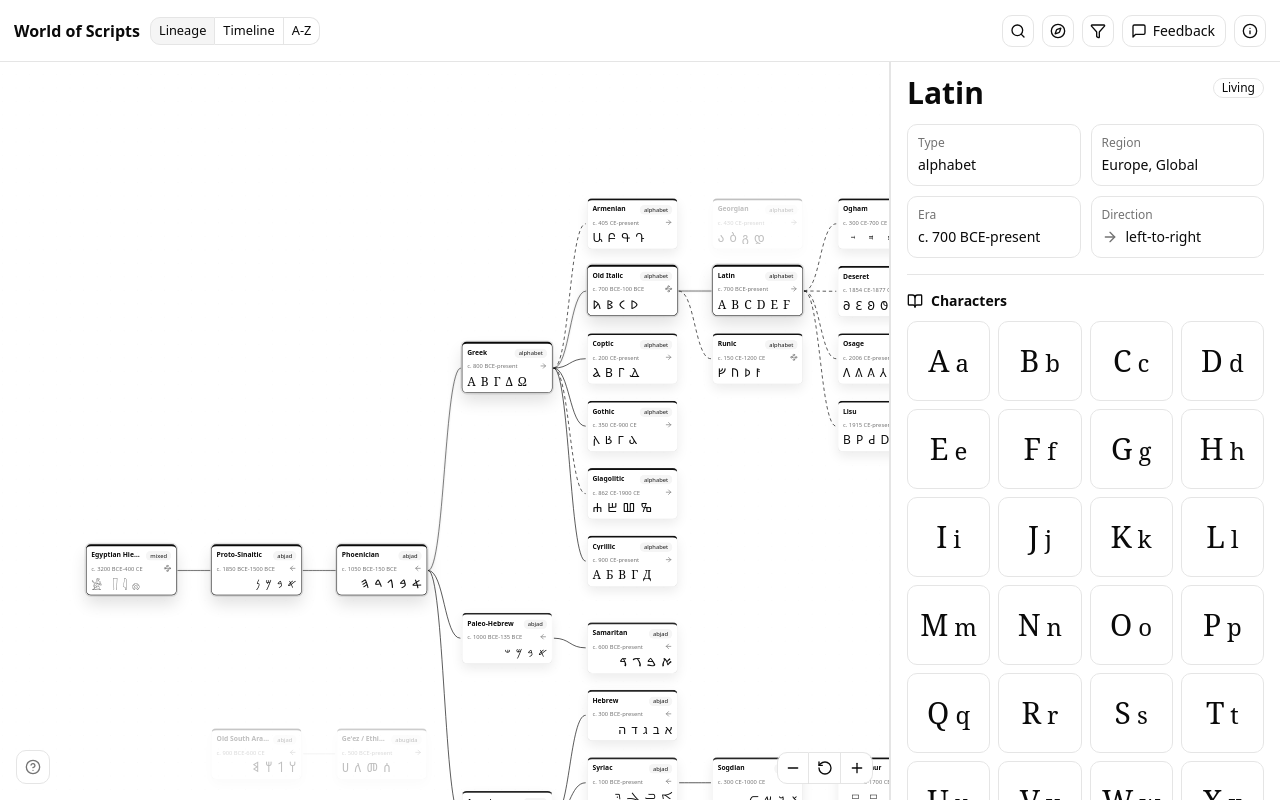
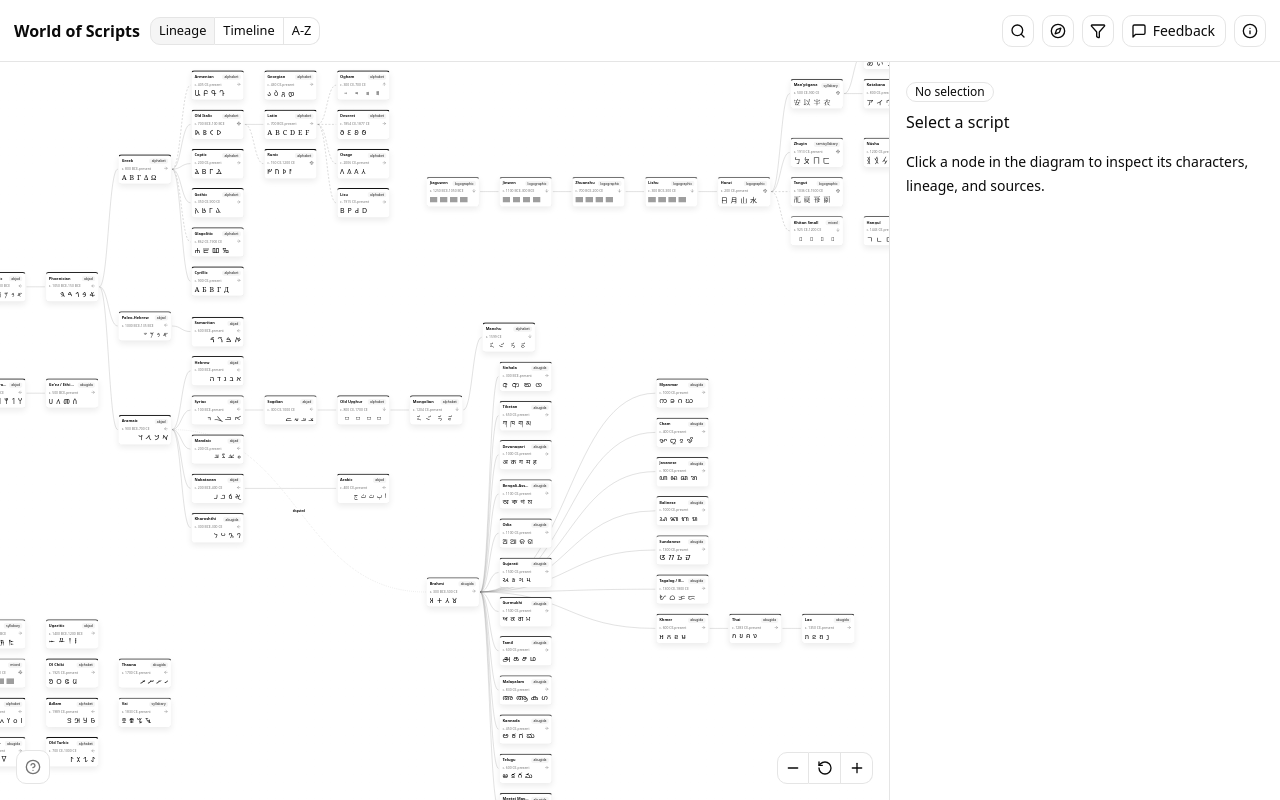
Before and after one commit to sichengchen/world-of-scripts, a React (Vite) app: page / in a window 1280 px wide. Built offline with nearby package versions, Linux system fonts and the light colour scheme; grey boxes are pictures that could not be loaded; a web font is replaced by a local one.

Commit message:
feat: start explorer without default selection

```diff
--- a/src/App.tsx
+++ b/src/App.tsx
@@ -229,11 +229,11 @@ function App() {
 }
 
 function AlphabetWorld() {
-  const [selectedId, setSelectedId] = useState<string | null>('latin')
+  const [selectedId, setSelectedId] = useState<string | null>(null)
   const [query, setQuery] = useState('')
   const [filters, setFilters] = useState<Filters>({ type: 'all', region: 'all', status: 'all' })
   const [viewMode, setViewMode] = useState<ViewMode>('lineage')
-  const [activeTrace, setActiveTrace] = useState<string | null>('latin-path')
+  const [activeTrace, setActiveTrace] = useState<string | null>(null)
   const [filtersOpen, setFiltersOpen] = useState(false)
   const [searchOpen, setSearchOpen] = useState(false)
   const [inspectorExpanded, setInspectorExpanded] = useState(false)
@@ -425,6 +425,11 @@ function AlphabetWorld() {
     if (node.type === 'scriptNode') selectScript(node.id)
   }
 
+  function selectTrace(id: string | null) {
+    setActiveTrace(id)
+    if (id) setSelectedId(null)
+  }
+
   return (
     <main
       className="relative grid h-full min-w-0 grid-rows-[62px_1fr] overflow-hidden bg-background text-foreground max-[1160px]:grid-rows-[112px_1fr] max-[820px]:grid-rows-[1fr]"
@@ -437,7 +442,6 @@ function AlphabetWorld() {
         matchingScripts={matchingScripts}
         query={query}
         searchOpen={searchOpen}
-        setActiveTrace={setActiveTrace}
         setFilters={setFilters}
         setFiltersOpen={setFiltersOpen}
         setQuery={setQuery}
@@ -445,6 +449,7 @@ function AlphabetWorld() {
         setViewMode={setViewMode}
         viewMode={viewMode}
         onSearchSelect={searchSelect}
+        onTraceSelect={selectTrace}
       />
 
       <section
@@ -457,6 +462,7 @@ function AlphabetWorld() {
             edges={graphEdges}
             nodeTypes={nodeTypes}
             onNodeClick={handleNodeClick}
+            onPaneClick={() => setSelectedId(null)}
             fitView
             minZoom={flowMinZoom}
             maxZoom={flowMaxZoom}
@@ -499,9 +505,9 @@ function Toolbar({
   filters,
   filtersOpen,
   matchingScripts,
+  onTraceSelect,
   query,
   searchOpen,
-  setActiveTrace,
   setFilters,
   setFiltersOpen,
   setQuery,
@@ -514,9 +520,9 @@ function Toolbar({
   filters: Filters
   filtersOpen: boolean
   matchingScripts: ScriptNode[]
+  onTraceSelect: (id: string | null) => void
   query: string
   searchOpen: boolean
-  setActiveTrace: (id: string | null) => void
   setFilters: (filters: Filters) => void
   setFiltersOpen: (open: boolean) => void
   setQuery: (query: string) => void
@@ -679,7 +685,7 @@ function Toolbar({
                   className="w-full justify-between"
                   variant={activeTrace === null ? 'secondary' : 'ghost'}
                   onClick={() => {
-                    setActiveTrace(null)
+                    onTraceSelect(null)
                     setMobileGuideOpen(false)
                   }}
                 >
@@ -692,7 +698,7 @@ function Toolbar({
                     className="w-full justify-between"
                     variant={activeTrace === trace.id ? 'secondary' : 'ghost'}
                     onClick={() => {
-                      setActiveTrace(trace.id)
+                      onTraceSelect(trace.id)
                       setMobileGuideOpen(false)
                     }}
                   >
@@ -849,7 +855,7 @@ function Toolbar({
                 className="w-full justify-between"
                 variant={activeTrace === null ? 'secondary' : 'ghost'}
                 onClick={() => {
-                  setActiveTrace(null)
+                  onTraceSelect(null)
                   setDesktopGuideOpen(false)
                 }}
               >
@@ -862,7 +868,7 @@ function Toolbar({
                   className="w-full justify-between"
                   variant={activeTrace === trace.id ? 'secondary' : 'ghost'}
                   onClick={() => {
-                    setActiveTrace(trace.id)
+                    onTraceSelect(trace.id)
                     setDesktopGuideOpen(false)
                   }}
                 >
--- a/src/data/scripts.ts
+++ b/src/data/scripts.ts
@@ -2241,22 +2241,46 @@ export const edges: ScriptEdge[] = [
 export const guidedTraces = [
   {
     id: 'latin-path',
-    label: 'Hieroglyphs to Latin',
+    label: 'Alphabet origins to Latin',
     nodeIds: ['egyptian-hieroglyphs', 'proto-sinaitic', 'phoenician', 'greek', 'old-italic', 'latin'],
   },
   {
     id: 'arabic-path',
-    label: 'Phoenician to Arabic',
-    nodeIds: ['phoenician', 'aramaic', 'nabataean', 'arabic'],
-  },
-  {
-    id: 'brahmi-path',
+    label: 'Aramaic to Arabic',
+    nodeIds: ['aramaic', 'nabataean', 'arabic'],
+  },
+  {
+    id: 'south-asia-path',
     label: 'Brahmi and South Asia',
-    nodeIds: ['brahmi', 'devanagari', 'tamil', 'kannada', 'telugu', 'tibetan'],
+    nodeIds: [
+      'brahmi',
+      'sinhala',
+      'tibetan',
+      'devanagari',
+      'bengali-assamese',
+      'odia',
+      'gujarati',
+      'gurmukhi',
+      'tamil',
+      'malayalam',
+      'kannada',
+      'telugu',
+      'meetei-mayek',
+    ],
+  },
+  {
+    id: 'southeast-asia-path',
+    label: 'Brahmi and Southeast Asia',
+    nodeIds: ['brahmi', 'myanmar', 'cham', 'javanese', 'balinese', 'sundanese', 'tagalog', 'khmer', 'thai', 'lao'],
+  },
+  {
+    id: 'inner-asia-path',
+    label: 'Aramaic to Manchu',
+    nodeIds: ['aramaic', 'syriac', 'sogdian', 'old-uyghur', 'mongolian', 'manchu'],
   },
   {
     id: 'chinese-path',
-    label: 'Hanzi',
+    label: 'Hanzi to Kana and Zhuyin',
     nodeIds: ['oracle-bone', 'bronze-script', 'seal-script', 'clerical-script', 'chinese', 'manyogana', 'hiragana', 'katakana', 'bopomofo'],
   },
 ] as const
```
